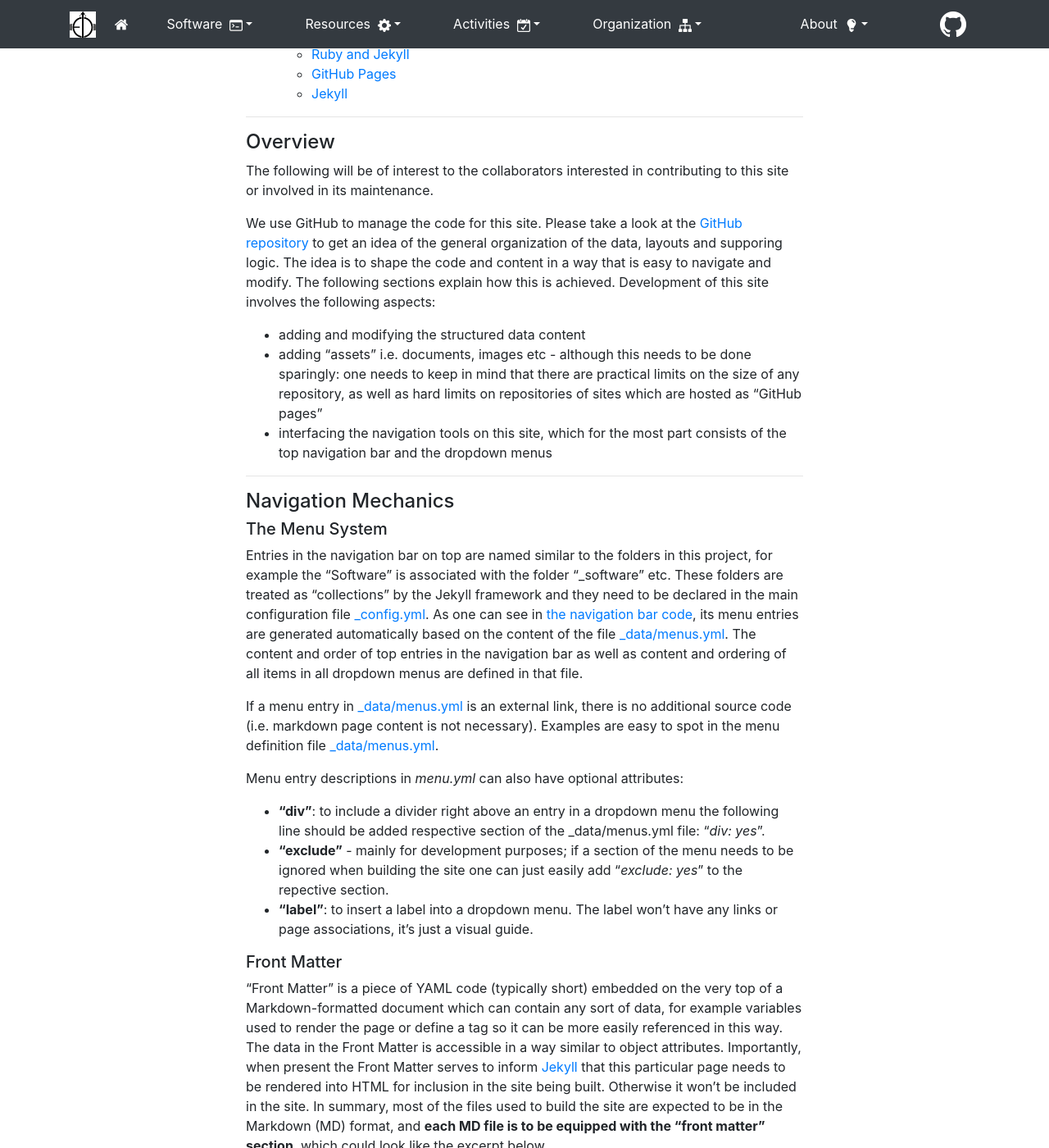
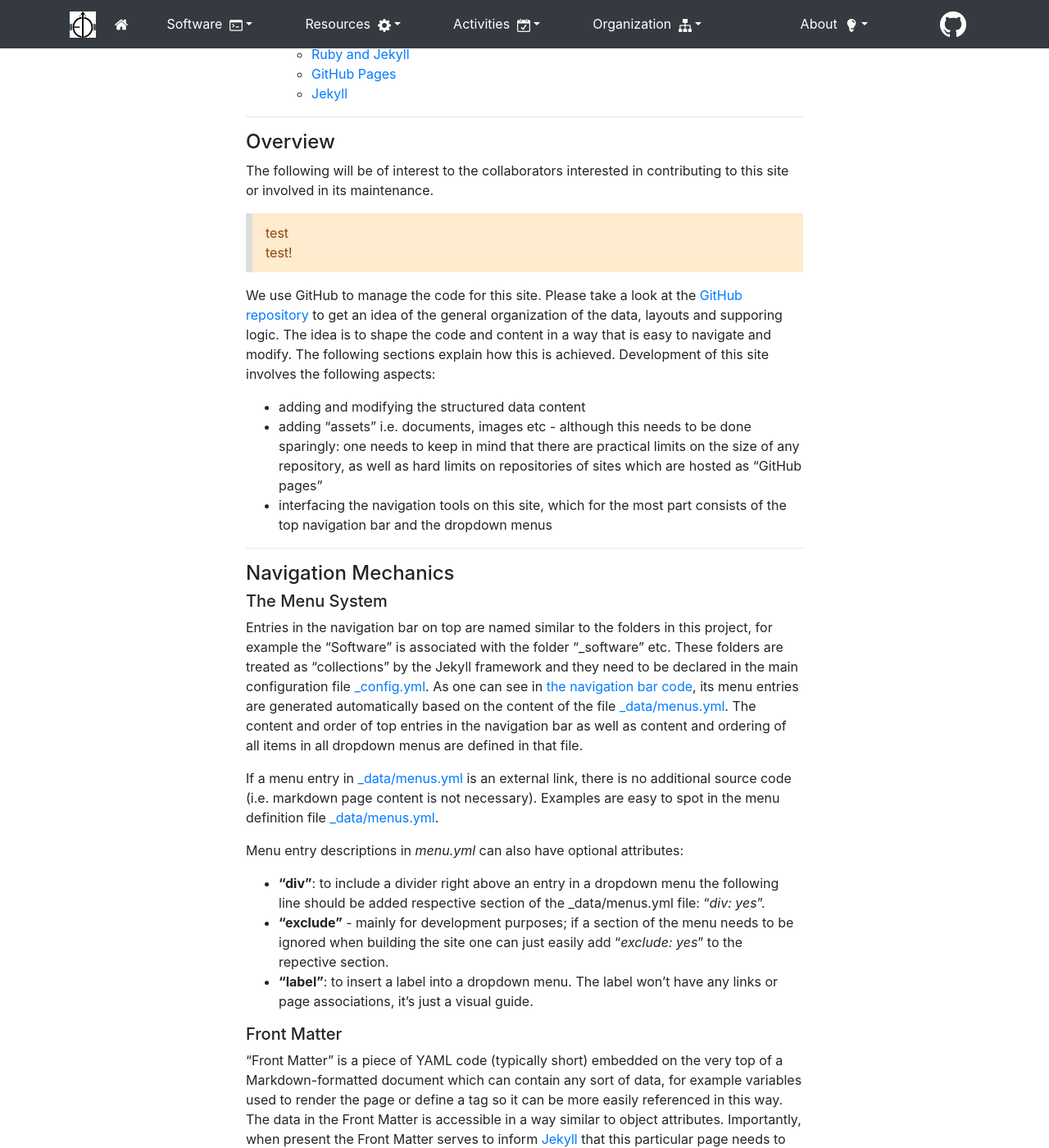
Before and after one commit to kkauder/eic.github.io, a Jekyll site: the page built from _about/howto.md, in a window 1280 px wide and 1400 px high, scrolled down 368 px. Shown: the whole window at 82% size. Built offline with Jekyll 4.4.1, drawn with Linux system fonts in a browser that asks for light colours; nearby versions of some CDN libraries; some of the changed text lies outside the part shown.

Commit message:
Added a small bit of custom CSS

````diff
--- a/_about/howto.md
+++ b/_about/howto.md
@@ -11,6 +11,10 @@ layout: default
 #### Overview
 The following will be of interest to the collaborators interested in contributing to this
 site or involved in its maintenance.
+
+> test
+> <br/>
+> test!
 
 We use GitHub to manage the code for this site. Please take a look at the
 {% include navigation/findlink.md name='github_site' tag='GitHub repository' %}
@@ -164,6 +168,14 @@ Headers of sections within a page are currently formatted in Markdown as "header
 with four hash characters like in **"#### My section header"**. Take a look at the header (Formatting)
 of this section to get an idea of how it's rendered.
 
+We use blockquotes to put emphasis on quoted test. The standard way of doing it in Markdown is to
+prepend the lines that need this formatting with the ">" character. For example:
+```
+>Blockquote!
+```
+...will produce
+>Blockquote!
+
 <hr/>
 #### Development and Deployment
 ##### Ruby and Jekyll
--- a/_includes/layouts/header.html
+++ b/_includes/layouts/header.html
@@ -19,6 +19,7 @@
 <link rel="stylesheet" href="https://maxcdn.bootstrapcdn.com/bootstrap/4.0.0/css/bootstrap.min.css"
       integrity="sha384-Gn5384xqQ1aoWXA+058RXPxPg6fy4IWvTNh0E263XmFcJlSAwiGgFAW/dAiS6JXm" crossorigin="anonymous">
 
+<link rel="stylesheet" href="{{ '/css/custom.css' | relative_url }}" type="text/css" />
 
 <link rel="apple-touch-icon" sizes="180x180" href="/apple-touch-icon.png">
 <link rel="icon" type="image/png" sizes="32x32" href="/favicon-32x32.png">
--- /dev/null
+++ b/css/custom.css
@@ -0,0 +1,23 @@
+blockquote{
+  padding: .75em .5em .75em 1em;
+  background: #FFEBCD;
+  color: #8B4513;
+  word-wrap: normal;
+  border-left: 0.5em solid #DDD;
+}
+
+/*
+blockquote::before {
+  display: block;
+  height: 0;
+  content: "“";
+  margin-left: -.95em;
+  font: italic 400%/1 Open Serif,Georgia,"Times New Roman", serif;
+  color: #999;
+}
+*/
+
+/* for nested paragraphs in block quotes */
+blockquote p {
+  display: inline;
+}
````
Also changed, not shown: css/README.md (+3 -0 lines).
